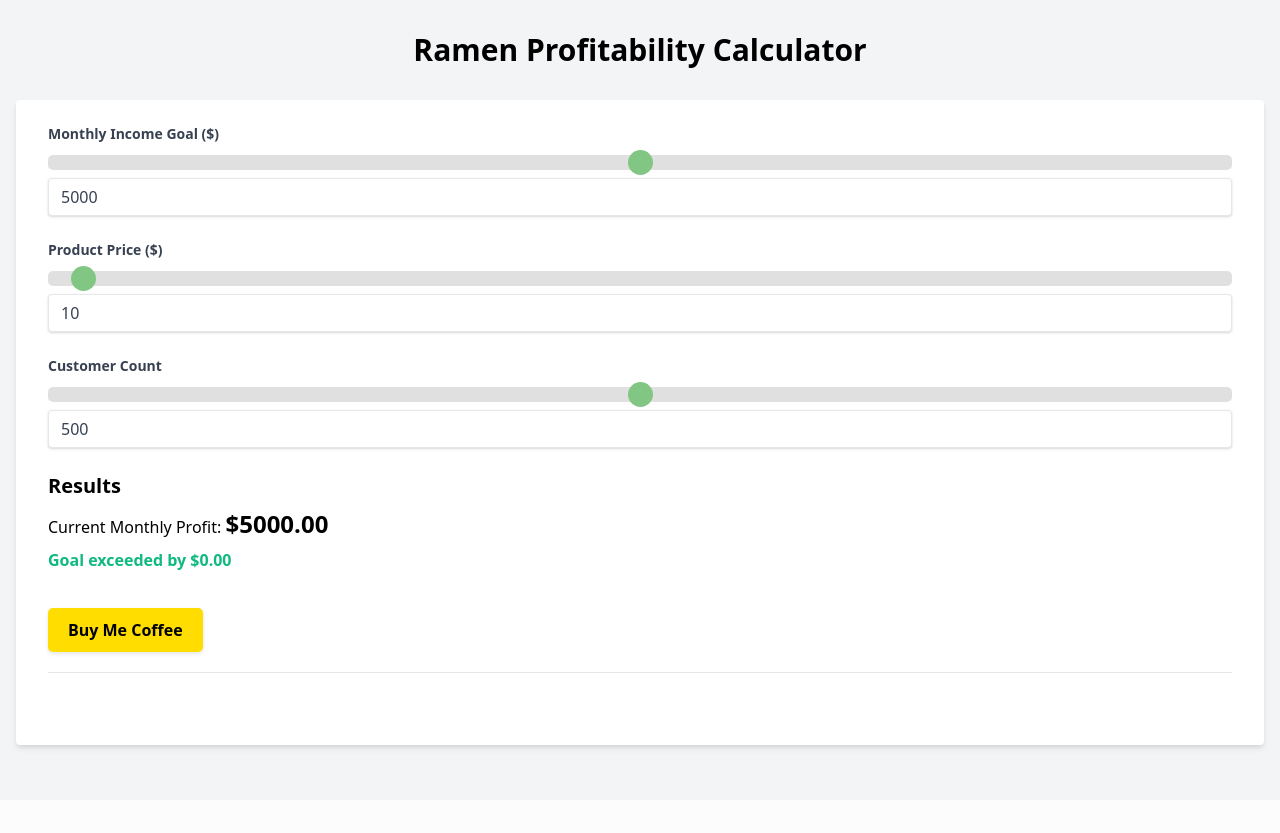
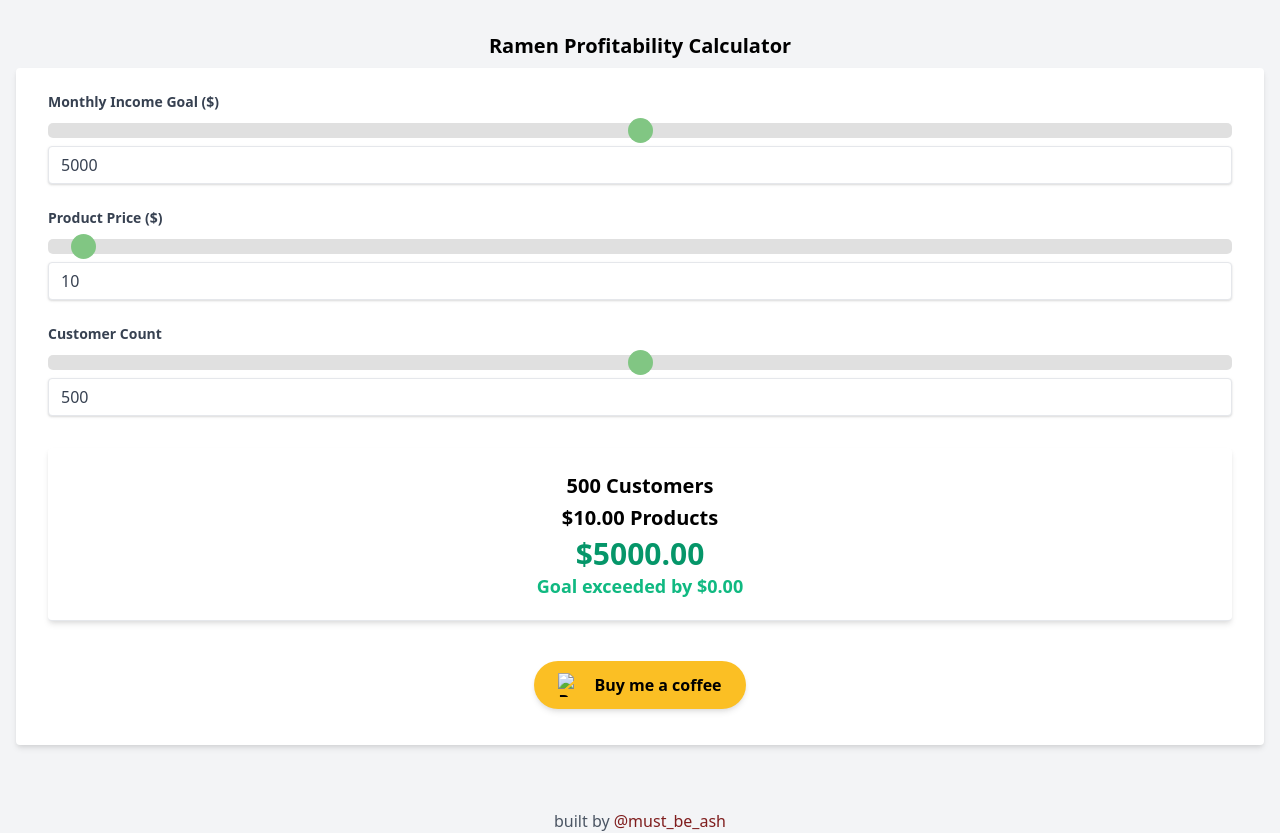
Before and after one commit to Must-be-Ash/RamenMoney, a Flask app: page / in a window 1280 px wide. Before the commit the page ends 751 px from the top, so only its background shows below. Run offline with Flask 3, Linux system fonts and the light colour scheme.

Commit message:
Your commit message here

```diff
--- a/main.py
+++ b/main.py
@@ -7,4 +7,4 @@ def index():
     return render_template("index.html")
 
 if __name__ == "__main__":
-    app.run(host="0.0.0.0", port=5000)
+    app.run(host="0.0.0.0", port=5001)
--- a/static/js/calculator.js
+++ b/static/js/calculator.js
@@ -7,6 +7,8 @@ document.addEventListener('DOMContentLoaded', function() {
     const customerCountInput = document.getElementById('customer-count-input');
     const resultDisplay = document.getElementById('result-display');
     const differenceDisplay = document.getElementById('difference-display');
+    const customerCountNeeded = document.getElementById('customer-count-needed');
+    const productPriceNeeded = document.getElementById('product-price-needed');
 
     // Update maximum values
     incomeGoalSlider.max = 10000;
@@ -35,6 +37,13 @@ document.addEventListener('DOMContentLoaded', function() {
             differenceDisplay.classList.remove('text-green-500');
             differenceDisplay.classList.add('text-red-500');
         }
+
+        // Calculate and display required customers and price
+        const requiredCustomers = Math.ceil(incomeGoal / productPrice);
+        const requiredPrice = incomeGoal / customerCount;
+
+        customerCountNeeded.textContent = `${requiredCustomers} Customers`;
+        productPriceNeeded.textContent = `$${requiredPrice.toFixed(2)} Products`;
     }
 
     function updateLinkedValue(sourceInput, targetInput, targetSlider) {
@@ -91,17 +100,23 @@ document.addEventListener('DOMContentLoaded', function() {
 
     productPriceInput.addEventListener('input', () => {
         let value = productPriceInput.value;
-        // Remove any non-digit characters except for the decimal point
+        // Allow only digits and one decimal point
         value = value.replace(/[^\d.]/g, '');
         // Ensure only one decimal point
-        const decimalIndex = value.indexOf('.');
-        if (decimalIndex !== -1) {
-            value = value.slice(0, decimalIndex + 1) + value.slice(decimalIndex + 1).replace(/\./g, '');
+        const parts = value.split('.');
+        if (parts.length > 2) {
+            value = parts[0] + '.' + parts.slice(1).join('');
         }
-        // Convert to float and limit to max value
-        value = Math.min(parseFloat(value) || 0, 500);
+        // Limit to two decimal places
+        if (parts[1] && parts[1].length > 2) {
+            value = parts[0] + '.' + parts[1].slice(0, 2);
+        }
+        // Update the input value
         productPriceInput.value = value;
-        productPriceSlider.value = value;
+
+        // Convert to float and limit to max value for calculations
+        const numValue = Math.min(parseFloat(value) || 0, 500);
+        productPriceSlider.value = numValue;
         updateLinkedValue(productPriceInput, customerCountInput, customerCountSlider);
         updateCalculation();
     });
--- a/templates/index.html
+++ b/templates/index.html
@@ -8,7 +8,7 @@
 </head>
 <body class="bg-gray-100 font-sans">
     <div class="container mx-auto px-4 py-8">
-        <h1 class="text-3xl font-bold mb-8 text-center">Ramen Profitability Calculator</h1>
+        <h1 class="text-xl font-bold mb-2 text-center">Ramen Profitability Calculator</h1>
 
         <div class="bg-white shadow-md rounded px-8 pt-6 pb-8 mb-4">
             <div class="mb-6">
@@ -24,7 +24,7 @@
                     Product Price ($)
                 </label>
                 <input type="range" id="product-price-slider" class="slider mb-2" min="0" max="500" step="0.5" value="10">
-                <input type="number" id="product-price-input" class="shadow appearance-none border rounded w-full py-2 px-3 text-gray-700 leading-tight focus:outline-none focus:shadow-outline" value="10" max="500">
+                <input type="text" id="product-price-input" class="shadow appearance-none border rounded w-full py-2 px-3 text-gray-700 leading-tight focus:outline-none focus:shadow-outline" value="10" max="500">
             </div>
 
             <div class="mb-6">
@@ -35,16 +35,31 @@
                 <input type="number" id="customer-count-input" class="shadow appearance-none border rounded w-full py-2 px-3 text-gray-700 leading-tight focus:outline-none focus:shadow-outline" value="500" max="1000">
             </div>
 
-            <div class="results-section">
-                <h2 class="text-xl font-bold mb-2">Results</h2>
-                <p class="mb-2">Current Monthly Profit: <span id="result-display" class="font-bold text-2xl"></span></p>
-                <p id="difference-display" class="font-bold mb-4"></p>
-                <a href="https://www.buymeacoffee.com/mustbeash" target="_blank" class="buy-me-coffee-btn" style="display: inline-block !important; visibility: visible !important; opacity: 1 !important;">
-                    Buy Me Coffee
+            <div class="results-section bg-white shadow-md rounded px-8 py-6 mt-8">
+                <!-- <h2 class="text-2xl font-bold mb-4 text-center">Summary</h2> -->
+                <div class="flex flex-col items-center">
+                    <p id="customer-count-needed" class="text-xl font-bold mb-1"></p>
+                    <p id="product-price-needed" class="text-xl font-bold mb-1"></p>
+                    <!-- <p class="mb-2 text-sm text-gray-600">Needed to make</p> -->
+                    <span id="result-display" class="font-bold text-3xl text-green-600 mb-0"></span>
+                    <p id="difference-display" class="font-semibold text-lg mb-0"></p>
+                </div>
+            </div>
+
+            <div class="mt-8 text-center">
+                <a href="https://www.buymeacoffee.com/mustbeash" target="_blank" class="inline-flex items-center px-6 py-3 bg-yellow-400 hover:bg-yellow-500 text-black font-bold rounded-full transition-colors duration-200 shadow-md hover:shadow-lg">
+                    <img src="https://cdn.buymeacoffee.com/buttons/bmc-new-btn-logo.svg" alt="Buy me a coffee" class="w-6 h-6 mr-3">
+                    <span>Buy me a coffee</span>
                 </a>
             </div>
         </div>
-    </div>
+
+        </div>
+
+
+    <footer class="mt-4 text-center text-gray-600">
+        built by <a href="https://x.com/Must_be_Ash" target="_blank" class="text-red-900 hover:underline">@must_be_ash</a>
+    </footer>
 
     <script src="{{ url_for('static', filename='js/calculator.js') }}"></script>
 </body>
```
Also changed, not shown: package.json (added, +15 -0 lines), package-lock.json (added).
